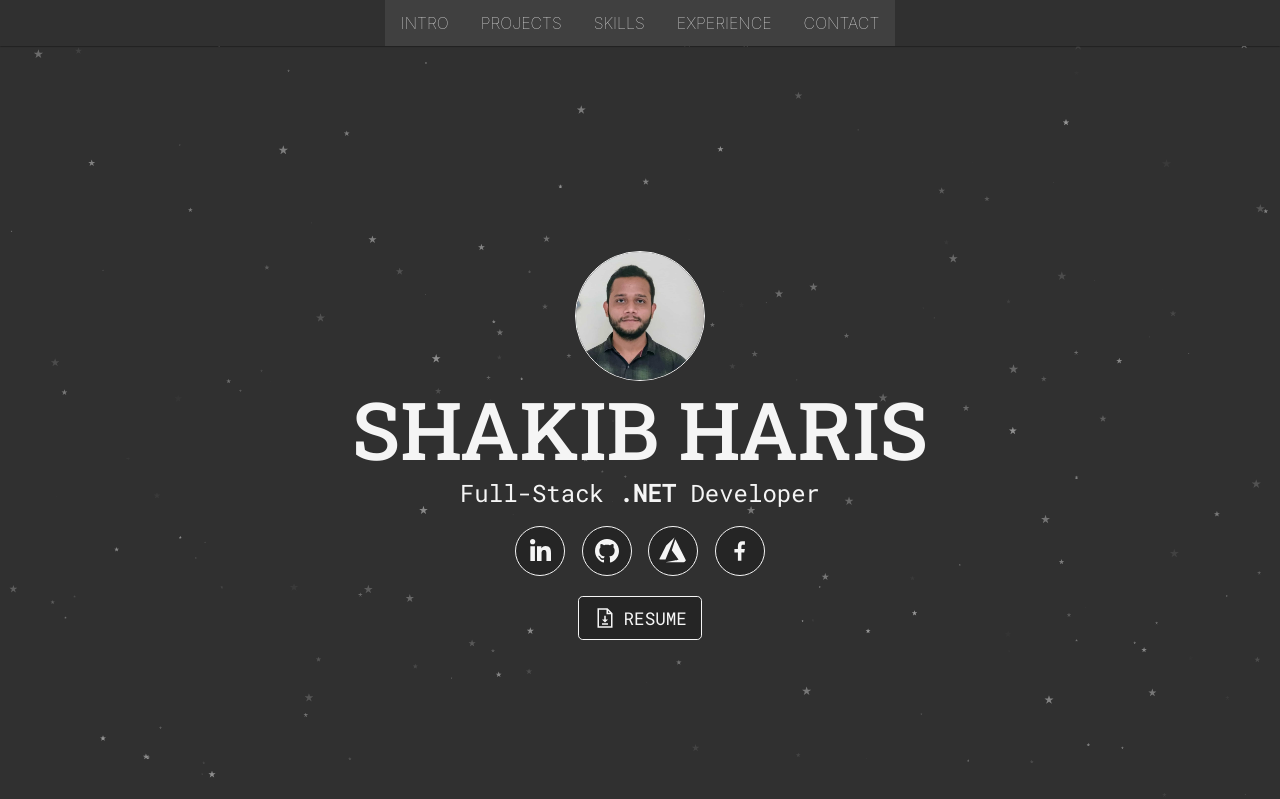
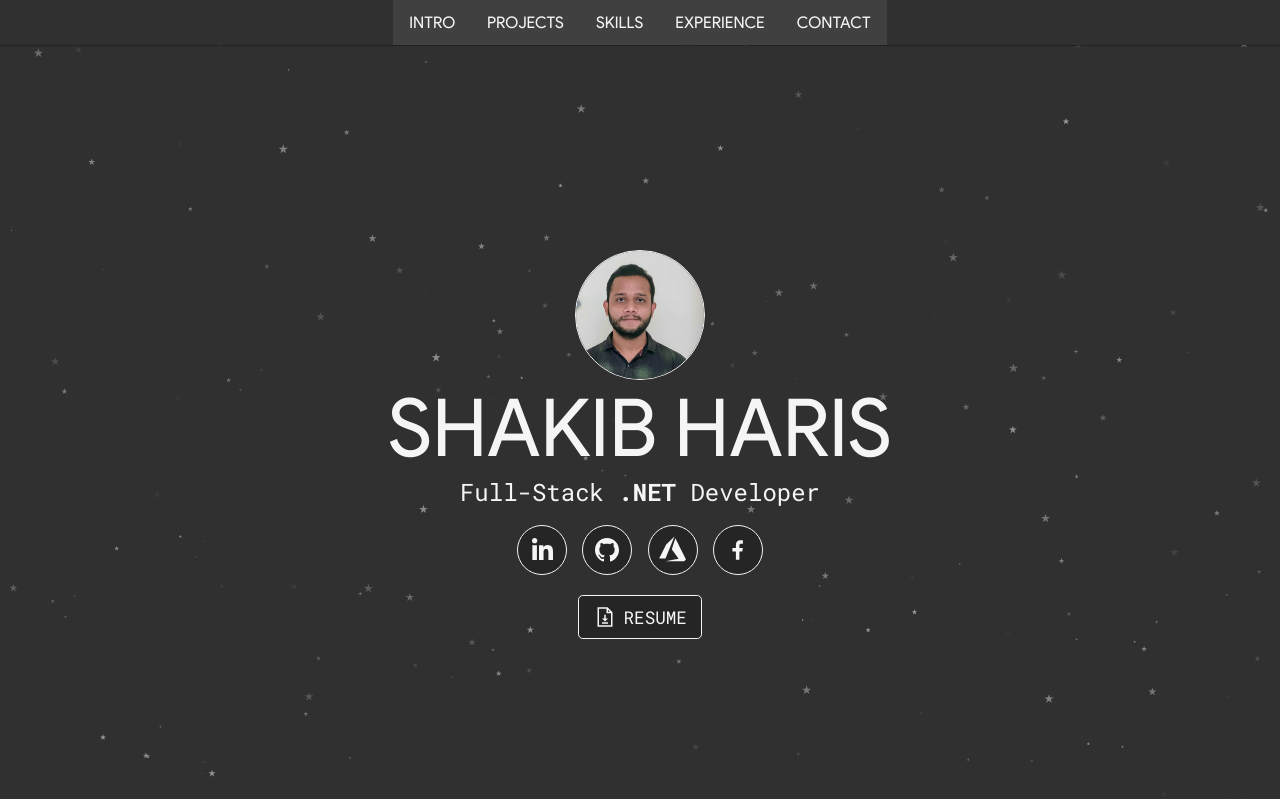
Before and after one commit to skb50bd/Portfolio, a plain HTML site: page src/index.html in a window 1280 px wide. Shown: the top 799 px of the page. Drawn offline with nearby package versions, Linux system fonts and the light colour scheme; files that its build step writes are made by us from their sources; animation ran at ten frames a second.

Commit message:
font-changes

```diff
--- a/src/style/style.scss
+++ b/src/style/style.scss
@@ -1,4 +1,14 @@
-@import url("https://fonts.googleapis.com/css2?family=Roboto&family=Roboto+Mono&family=Roboto+Slab:wght@500&display=swap");
+// Fonts
+
+@font-face {
+    font-family: 'Product Sans';
+    src: url("../fonts/Product Sans Regular.ttf");
+}
+
+@font-face {
+    font-family: 'Roboto Mono';
+    src: url("../fonts/RobotoMono.ttf");
+}
 
 // Colors
 
@@ -98,8 +108,7 @@ $orangeDarkest: #870000;
 }
 
 html {
-    font-family: -apple-system, BlinkMacSystemFont, "Segoe UI", Roboto, Oxygen, Ubuntu, Cantarell, "Open Sans",
-        "Helvetica Neue", sans-serif;
+    font-family: "Product Sans";
     scroll-behavior: smooth;
 
     body {
@@ -256,7 +265,6 @@ html {
                         line-height: 0rem;
                         margin-top: 3rem;
                         margin-bottom: 3rem;
-                        font-family: "Roboto Slab", sans-serif;
                         text-transform: uppercase;
 
                         @media (max-width: 768px) {
@@ -285,10 +293,10 @@ html {
                             text-decoration: none;
 
                             div {
-                                display: inline-flex;
+                                display: flex;
                                 align-items: center;
                                 justify-content: center;
-                                padding: 0.5rem 0.5rem;
+                                padding: 0.5rem;
                                 color: $light;
                                 font-family: "Roboto Mono";
                                 font-size: 1.1rem;
@@ -419,7 +427,7 @@ html {
                                         display: inline;
                                         background-color: $greenDarkest;
                                         color: $greenLightest;
-                                        font-family: 'Roboto Mono';
+                                        font-family: "Roboto Mono";
                                         font-size: 0.75rem;
                                         padding: 0.2rem 0.5rem;
                                         margin: 0.1rem 0.1rem;
```
Also changed, not shown: src/fonts/Product Sans Regular.ttf (added), src/fonts/RobotoMono.ttf (added).
